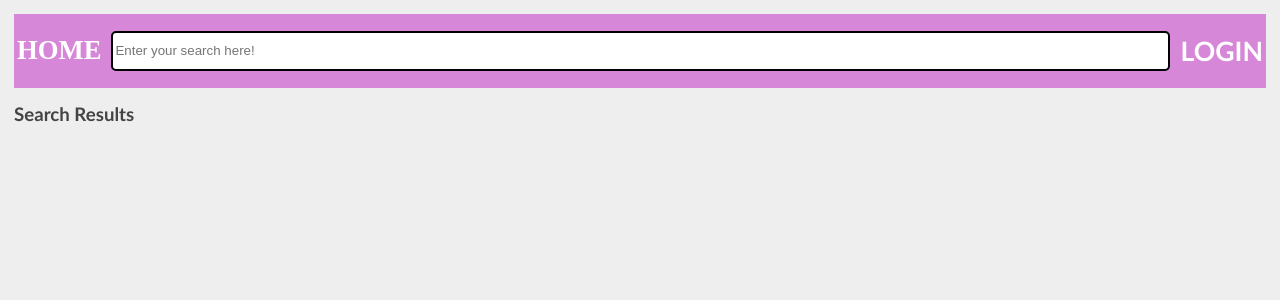
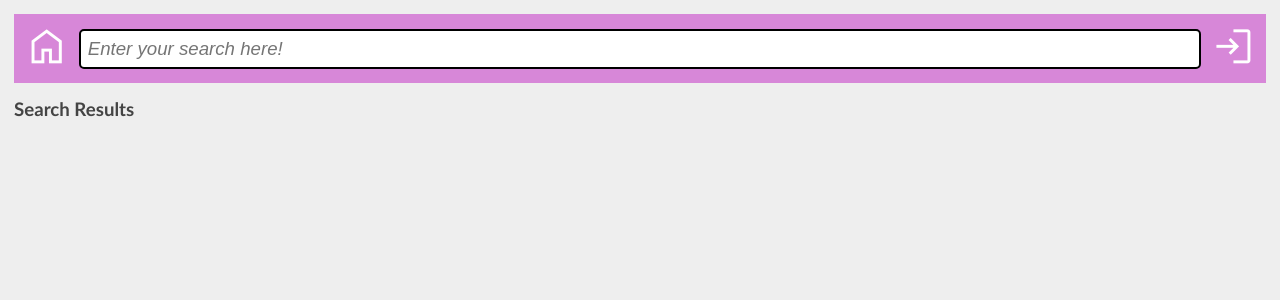
Before and after one commit to eikopf/lboro-team-project, a PHP site: page /iBay/main-G04.html in a window 1280 px wide. Shown: the top 300 px of the page. Run offline with PHP 8.4, Linux system fonts and the light colour scheme; data that the repository does not hold is empty.

Commit message:
added material icons to header

```diff
--- a/css/base.css
+++ b/css/base.css
@@ -19,7 +19,7 @@ h2 {
 }
 
 header {
-  padding: 3px;
+  padding: 10px;
   align-items: center;
   display: flex;
   flex-direction: row;
@@ -28,7 +28,11 @@ header {
   color: #FFFFFF;
 }
 
-.linked-text:hover {
+.material-symbols-outlined.header {
+  font-size: 34pt;
+}
+
+.material-symbols-outlined.header:hover {
   color: #EEEEEE;
 }
 
@@ -43,9 +47,16 @@ header {
 
 /* the actual search input textbox */
 .search-input {
+  font-size: 16pt;
   flex-grow: 1;
   border-radius: 5px 5px 5px 5px;
   border: 2px solid;
+  padding-left: 0.3em;
+}
+
+.search-input::placeholder {
+  font-style: italic;
+  font-size: 14pt;
 }
 
 .search-button {
--- a/iBay/main-G04.html
+++ b/iBay/main-G04.html
@@ -4,6 +4,7 @@
 <head>
   <title>Group 4 - iBay</title>
   <meta http-equiv="Content-Type" content="text/html; charset=utf-8" />
+  <link href="https://fonts.googleapis.com/css2?family=Material+Symbols+Outlined" rel="stylesheet" />
   <link rel="shortcut icon" href="../favicon.ico" />
   <meta name="robots" content="noindex" />
   <link rel="stylesheet" type="text/css" href="../css/base.css" />
@@ -29,12 +30,14 @@
   <div id="page">
     <header>
       <a href="main-G04.html" style="all: initial; color: white;">
-        <h1 class="linked-text">HOME</h1>
+        <span class="material-symbols-outlined header">home</span>
       </a>
       <div class="search">
         <input class="search-input" oninput="search()" placeholder="Enter your search here!" />
       </div>
-      <h1>LOGIN</h1>
+      <a href="" style="all: initial; color: white;">
+        <span class="material-symbols-outlined header">login</span>
+      </a>
     </header>
     <div class="search-results">
       <h2>Search Results</h2>
```
